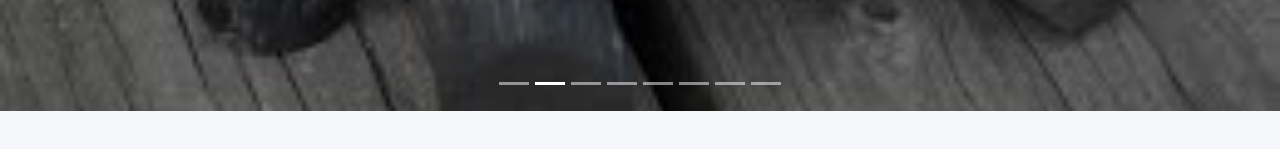
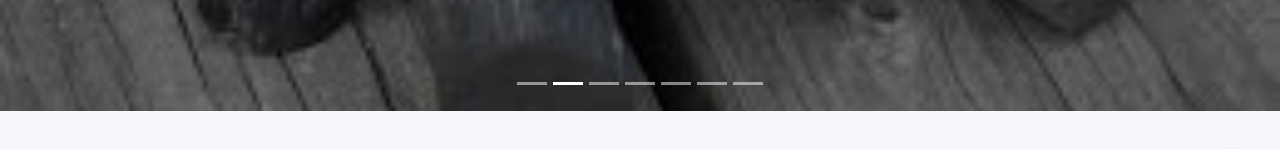
Before and after one commit to sanusijen/biogatelink, a React (Create React App) app: page / in a window 1280 px wide. Shown: the part 569-718 px from the top of the page. Built offline with nearby package versions, Linux system fonts and the light colour scheme; a web font is replaced by a local one.

Commit message:
Update hero.js

```diff
--- a/src/components/hero.js
+++ b/src/components/hero.js
@@ -61,14 +61,7 @@ var heroData = [
   link: 'https://www.facebook.com'
 },
 
-{
-  id: 8,
-  image: require('../assets/images/plastic.jpeg'),
-  title: 'Plastic Container Production',
-  description:
-    'We manufacture durable and high-quality plastic containers for domestic and industrial use, designed for strength, safety, and long-term reliability.',
-  link: 'https://www.facebook.com'
-}
+
 
 ];
 
```
